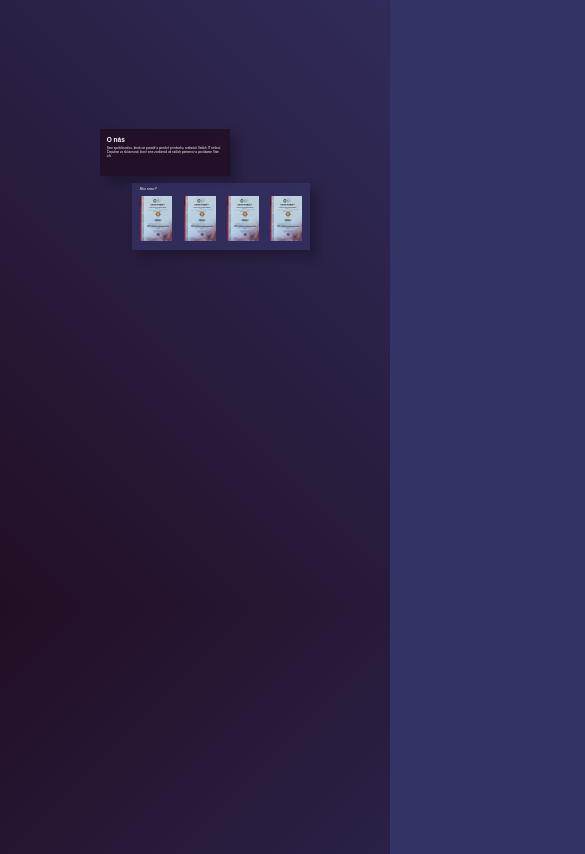
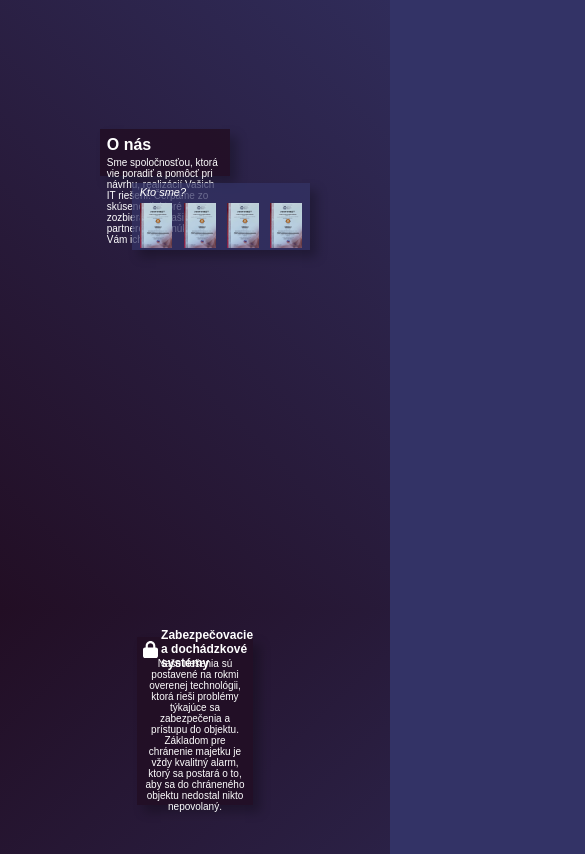
Before and after one commit to fil1pko/ORIO, a Vue app: page / in a window 390 px wide. Shown: the part 1080-1934 px from the top of the page, 585 px wide, since content can reach past the window. Built offline with nearby package versions, Linux system fonts and the light colour scheme.

Commit message:
fonts are clampted now

```diff
--- a/src/assets/styles/colors.scss
+++ b/src/assets/styles/colors.scss
@@ -31,7 +31,7 @@ $glowingShadow: 0px 0px 5.849999904632568px 0px #FFF, 0px 0px 11.699999809265137
 
 // all main p
 @mixin text {
-    font-size: 0.781vw;
+    font-size: clamp(0.625rem,0.781vw,1.8744rem);
     font-style: normal;
     font-weight: 500;
     line-height: normal;
@@ -39,7 +39,7 @@ $glowingShadow: 0px 0px 5.849999904632568px 0px #FFF, 0px 0px 11.699999809265137
 
 // about h2
 @mixin about {
-    font-size: 1.667vw;
+    font-size: clamp(1rem,1.667vw,4.0008125rem);
     font-style: normal;
     font-weight: 600;
     line-height: normal;
@@ -47,7 +47,7 @@ $glowingShadow: 0px 0px 5.849999904632568px 0px #FFF, 0px 0px 11.699999809265137
 
 // home h1
 @mixin home {
-    font-size: 2.083vw;
+    font-size: clamp(1rem,2.083vw,4.9991875rem);
     font-style: normal;
     font-weight: 600;
     line-height: normal;
@@ -55,7 +55,7 @@ $glowingShadow: 0px 0px 5.849999904632568px 0px #FFF, 0px 0px 11.699999809265137
 
 // card heading
 @mixin cardheading {
-    font-size: 0.938vw;
+    font-size: clamp(0.75rem ,0.938vw,2.2511875rem);
     font-style: normal;
     font-weight: 600;
     line-height: normal;
@@ -63,14 +63,14 @@ $glowingShadow: 0px 0px 5.849999904632568px 0px #FFF, 0px 0px 11.699999809265137
 
 // about h3
 @mixin abouth3 {
-    font-size: 1.042vw;
+    font-size: clamp(0.6875rem,1.042vw,2.5008125rem);
     font-style: italic;
     font-weight: 400;
 }
 
 // footer h4
 @mixin footerHeading {
-    font-size: 1.25vw;
+    font-size: clamp(0.9375rem,1.25vw,3rem);
     font-style: normal;
     font-weight: 600;
     line-height: normal;
@@ -86,35 +86,35 @@ $glowingShadow: 0px 0px 5.849999904632568px 0px #FFF, 0px 0px 11.699999809265137
 
 // mixins for tablet
 
-@mixin navbartextTB{
-    font-size: 1.918vw;
-}
+// @mixin navbartextTB{
+//     font-size: 1.918vw;
+// }
 
-@mixin textTB{
-    font-weight: 400;
-    font-size: 1.559vw;
-}
+// @mixin textTB{
+//     font-weight: 400;
+//     font-size: 1.559vw;
+// }
 
-@mixin aboutTB{
-    font-size: 3.597vw;
-}
+// @mixin aboutTB{
+//     font-size: 3.597vw;
+// }
 
-@mixin homeTB{
-    font-size: 3.837vw;
-}
+// @mixin homeTB{
+//     font-size: 3.837vw;
+// }
 
-@mixin cardheadingTB{
-    font-size: 1.799vw !important;
-}
+// @mixin cardheadingTB{
+//     font-size: 1.799vw !important;
+// }
 
-@mixin abouth3TB{
-    font-size: 2.398vw;
-}
+// @mixin abouth3TB{
+//     font-size: 2.398vw;
+// }
 
-@mixin footerHeadingTB{
-    font-size: 2.398vw !important;
-}
+// @mixin footerHeadingTB{
+//     font-size: 2.398vw !important;
+// }
 
-@mixin divHRTB{
-    font-size: 0.12vw;
-}
+// @mixin divHRTB{
+//     font-size: 0.12vw;
+// }
--- a/src/assets/styles/services.scss
+++ b/src/assets/styles/services.scss
@@ -46,7 +46,7 @@
                     @include cardheading;
                 }
                 .ll{
-                    font-size: 0.885vw;
+                    font-size: clamp(0.75rem,0.885vw,2.124rem);
                 }
             }
             p{
@@ -59,6 +59,7 @@
     }
 }
 
+// tablet
 @media screen and (max-width: 1025px){
     #services{
         .card-wraper2{
@@ -72,12 +73,6 @@
                 height: 43.046vw;
                 .card-heading{
                     width: 26.499vw;
-                    h3{
-                        @include cardheadingTB;
-                    }
-                    .ll{
-                        @include cardheadingTB;
-                    }
                     img{
                         width: 3.717vw;
                         height: auto;
@@ -85,9 +80,23 @@
                 }
                 p{
                     max-width: 26.499vw;
-                    font-size: 1.559vw;
                 }
             }
         }
     }
 }
+
+// mobile
+@media screen and (max-width: 450px){
+    .card-wraper{
+        flex-direction: column;
+        justify-content: center;
+        .card-wraper2{
+            display: flex !important;
+            flex-direction: column;
+            .card{
+                margin: 0 auto;
+            }
+        }
+    }
+}
--- a/src/components/sections/home.vue
+++ b/src/components/sections/home.vue
@@ -24,14 +24,16 @@
                 <p>{{ $t('phome') }}</p>
                 <!-- button to services -->
                 <a href="#services">{{ $t('buttonhome') }}</a>
-
-                <button @click="switchLanguage('en')">English</button>
-                <button @click="switchLanguage('cz')">Česky</button>
             </article>
 
             <!-- imagine slider component -->
             <slider />
             <div><img class="img" src="../../assets/pictures/arrow.svg" alt="arrow icon"></div>
+
+            <div class="button-wraper">
+                <button @click="switchLanguage('en')">EN</button>
+                <button @click="switchLanguage('cz')">CZ</button>
+            </div>
         </div>
     </section>
 </template>
--- a/src/locales/en.json
+++ b/src/locales/en.json
@@ -18,7 +18,7 @@
   "card2t": "The goal of our company is to ensure the supply of computer network comprehensively, metallic, optical, wireless. This means from network solution design, delivery and implementation, to network management itself",
   "card3h": "CCTV and surveillance systems",
   "card3t": "Based on customer requirements and our experience, we are able to prepare the most suitable design of camera monitoring solution according to needs and specifications with the possibility of expanding the alarm system in the future. In our offer you will find a wide range of monitoring and security devices.",
-  "card4h": "cloud icon Smart city",
+  "card4h": "Smart city",
   "card4t": "An integrative smart platform for cities and municipalities that want to be innovative.",
 
   "contacth1": "Contact us",
```
